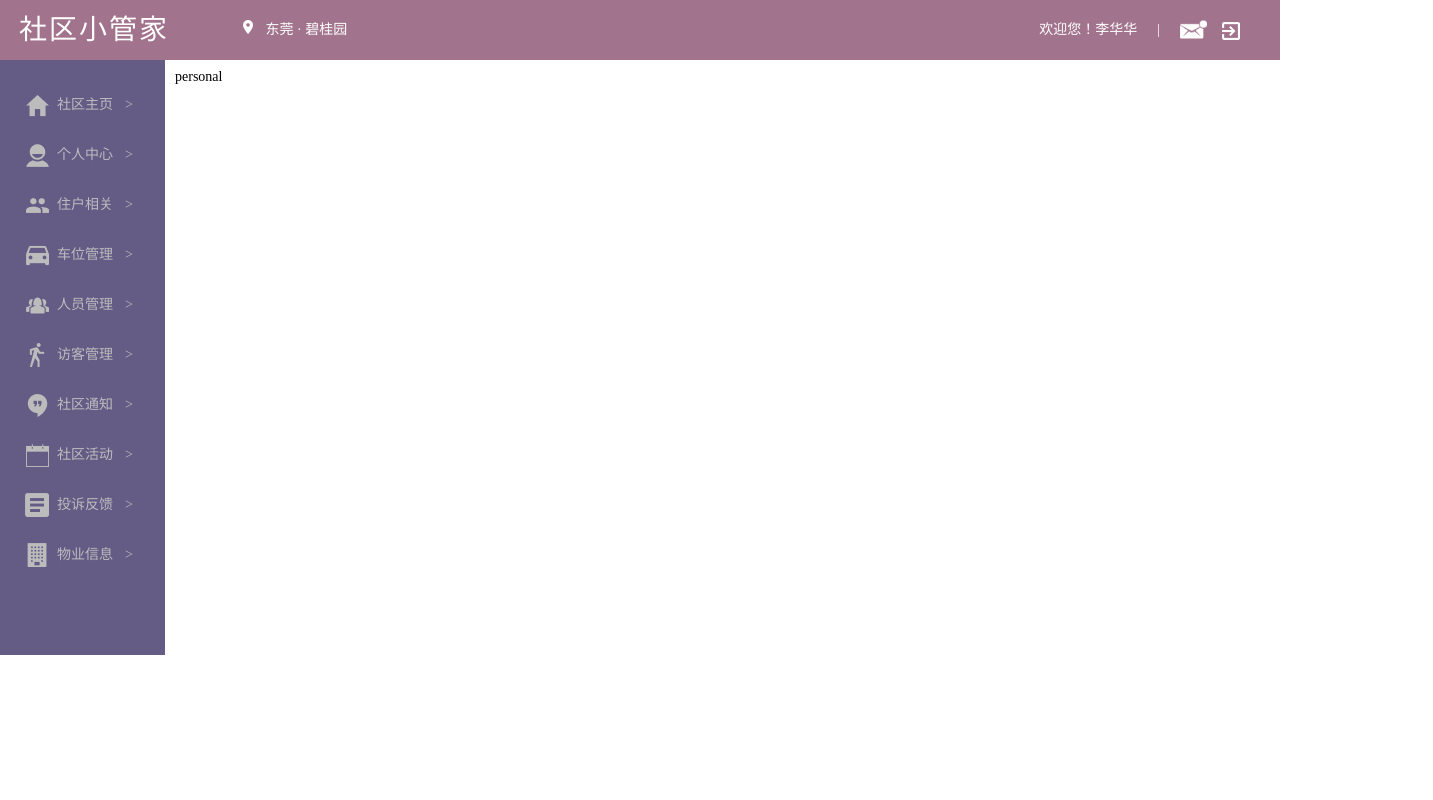
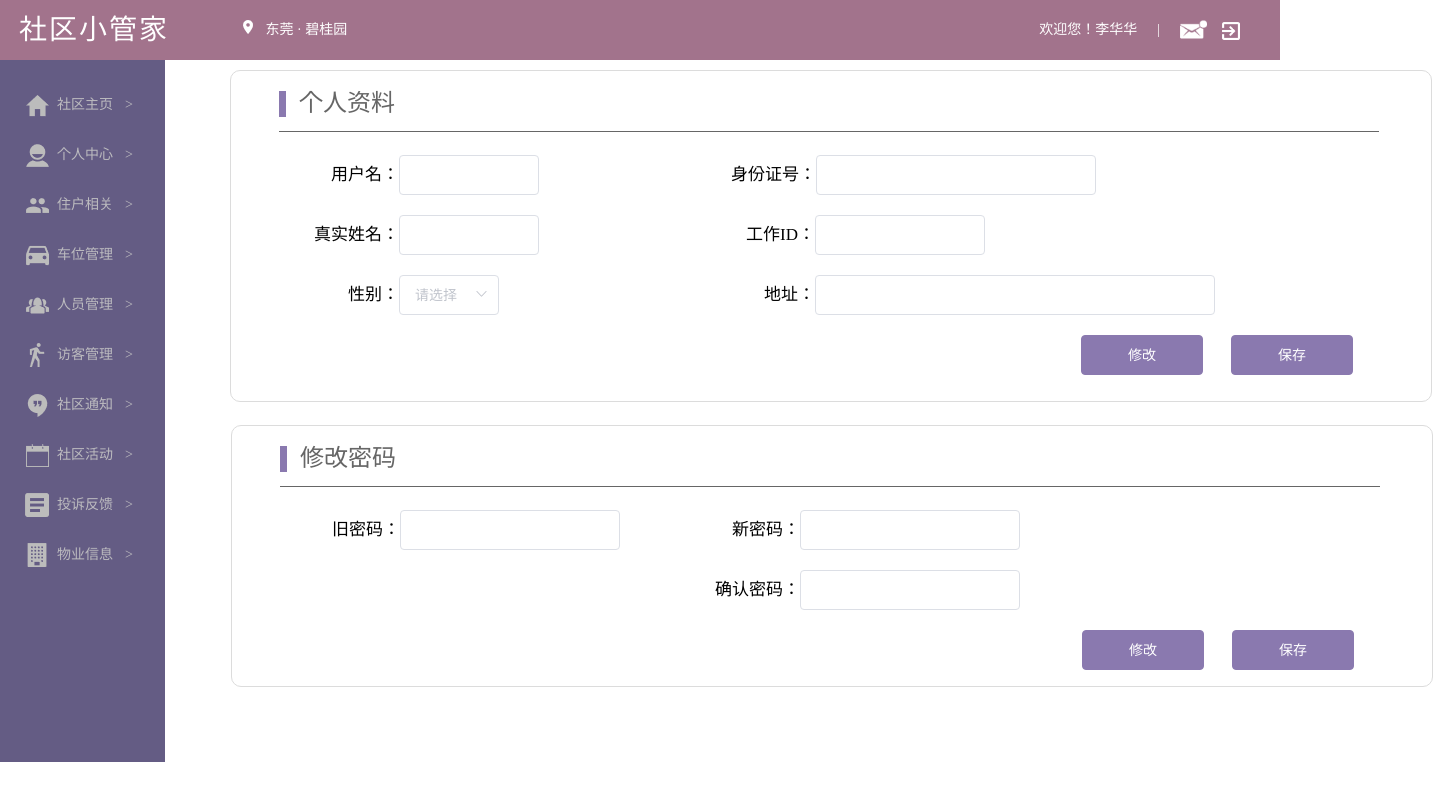
Before and after one commit to WritingCode6/CommunityManagementSystem-frontend, a Vue app: page /index/personal in a window 1280 px wide. Shown: the whole page, 1433 px wide, since content can reach past the window. Built offline with nearby package versions, Linux system fonts and the light colour scheme.

Commit message:
新增个人信息页面
1.密码框无法输入
2.无法渲染到输入框

```diff
--- a/src/views/index.vue
+++ b/src/views/index.vue
@@ -167,8 +167,8 @@ export default {
 }
 .list {
   margin-top: 20px;
-  padding-bottom: 75px;
-  /*padding-bottom: 133%;*/
+  /* padding-bottom: 75px; */
+  padding-bottom: 110%;
 }
 .list span {
   line-height: 50px;
--- a/src/views/personal/personal.vue
+++ b/src/views/personal/personal.vue
@@ -1,18 +1,252 @@
 <template>
   <div id="personal">
-    personal
+    <div id="info">
+      <h3>个人资料</h3>
+      <el-form :model="info" :rules="infoRules" ref="info" class="infoFrom" :show-message="false">
+        <el-form-item prop="userName" class="leftItem userName">
+          <label>用户名：</label>
+          <el-input v-model="info.userName" class="input">{{ userName }}</el-input>
+        </el-form-item>
+        <el-form-item prop="name" class="leftItem name">
+          <label>真实姓名：</label>
+          <el-input v-model="info.name" class="input"></el-input>
+        </el-form-item>
+        <el-form-item prop="sex" class="leftItem sex">
+          <label>性别：</label>
+          <el-select v-model="info.sex" class="select">
+            <el-option label="男" value="man"></el-option>
+            <el-option label="女" value="woman"></el-option>
+          </el-select>
+        </el-form-item>
+        <el-form-item prop="personalId" class="rightItem personalId">
+          <label>身份证号：</label>
+          <el-input v-model="info.personalId" class="input"></el-input>
+        </el-form-item>
+        <el-form-item prop="workId" class="rightItem workId">
+          <label>工作ID：</label>
+          <el-input v-model="info.workId" class="input"></el-input>
+        </el-form-item>
+        <el-form-item prop="location" class="rightItem location">
+          <label>地址：</label>
+          <el-input v-model="info.location" class="input"></el-input>
+        </el-form-item>
+        <el-form-item class="modifyButton">
+          <el-button type="primary" @click="submitForm('info')">修改</el-button>
+        </el-form-item>
+        <el-form-item class="saveButton">
+          <el-button type="primary" @click="submitForm('info')">保存</el-button>
+        </el-form-item>
+      </el-form>
+    </div>
+    <div id="password">
+      <h3>修改密码</h3>
+      <el-form class="passwordForm">
+        <el-form-item class="leftItem old">
+          <label>旧密码：</label>
+          <el-input type="password" class="input" @input="change($event)"></el-input>
+        </el-form-item>
+        <el-form-item class="leftItem new">
+          <label>新密码：</label>
+          <el-input type="password" class="input"></el-input>
+        </el-form-item>
+        <el-form-item class="leftItem again">
+          <label>确认密码：</label>
+          <el-input type="password" class="input"></el-input>
+        </el-form-item>
+        <el-form-item class="modifyButton">
+          <el-button type="primary">修改</el-button>
+        </el-form-item>
+        <el-form-item class="saveButton">
+          <el-button type="primary">保存</el-button>
+        </el-form-item>
+      </el-form>
+    </div>
   </div>
 </template>
 
 <script>
-  export default {
-    name: "personal",
-    data() {
-        return {}
+export default {
+  name:"personal",
+  data() {
+    return {
+      e:'',
+      info: {
+        userName: "",
+        name: "",
+        sex: "",
+        personalId: "",
+        workId: "",
+        location: ""
+      },
+      infoRules: {
+        userName: [
+          { required: true, trigger: "blur" },
+          { min: 3, max: 5, message: "长度在 3 到 5 个字符", trigger: "blur" }
+        ],
+        name: [
+          { required: true, trigger: "blur" },
+          { min: 3, max: 5, message: "长度在 3 到 5 个字符", trigger: "blur" }
+        ],
+        sex: [{ required: true, trigger: "change" }],
+        personalId: [{ required: true, trigger: "blur" }],
+        workId: [{ required: true, trigger: "blur" }],
+        location: [{ required: true, trigger: "blur" }]
+      },
+      userName:"靓仔",
+      name: "李华华",
+      sex: "男",
+      personalId: "441900197609239999",
+      workId: "123443",
+      location: "广东省东莞市大岭山镇教育西路"
+    };
+  },
+  methods: {
+    submitForm(formName) {
+      this.$refs[formName].validate(valid => {
+        if (valid) {
+          alert("submit!");
+        } else {
+          console.log("error submit!!");
+          return false;
+        }
+      });
+    },
+    change(e){
+      this.$forceUpdate()
     }
   }
+};
 </script>
 
 <style scoped>
-
+#personal {
+  margin-top: 10px;
+  width: 1200px;
+  height: 330px;
+  border: 1.2px solid #dcdcdc;
+  position: relative;
+  left: 55px;
+  border-radius: 10px;
+}
+h3 {
+  font-size: 24px;
+  color: #666666;
+  margin-left: 68px;
+  margin-top: 20px;
+}
+h3::before {
+  content: "";
+  width: 7px;
+  height: 26px;
+  background: #8a79af;
+  position: absolute;
+  left: 48px;
+  z-index: 1;
+}
+h3::after {
+  content: "";
+  width: 1100px;
+  height: 0.8px;
+  background: #666666;
+  position: absolute;
+  top: 60px;
+  left: 48px;
+  z-index: 2;
+}
+label {
+  font-size: 17px;
+}
+.leftItem,
+.rightItem {
+  position: absolute;
+}
+.userName {
+  margin-top: 40px;
+  margin-left: 100px;
+}
+.name {
+  margin-top: 100px;
+  margin-left: 83px;
+}
+.sex {
+  margin-top: 160px;
+  margin-left: 117px;
+}
+.personalId {
+  margin-top: 40px;
+  margin-left: 500px;
+}
+.workId {
+  margin-top: 100px;
+  margin-left: 515px;
+}
+.location {
+  margin-top: 160px;
+  margin-left: 533px;
+}
+#personal .saveButton {
+  position: absolute;
+  margin-top: 220px;
+  margin-left: 1000px;
+}
+#personal .modifyButton {
+  position: absolute;
+  margin-top: 220px;
+  margin-left: 850px;
+}
+.el-button--primary {
+  width: 122px;
+  background: #8a79af;
+  border-color: #8a79af;
+}
+.select {
+  width: 100px;
+}
+.input {
+  width: 140px;
+  height: 100px;
+}
+.personalId .input {
+  width: 280px;
+}
+.workId .input {
+  width: 170px;
+}
+.location .input {
+  width: 400px;
+}
+#password {
+  margin-top: 310px;
+  width: 1200px;
+  height: 260px;
+  border: 1.2px solid #dcdcdc;
+  position: relative;
+  left: 0px;
+  border-radius: 10px;
+}
+.old {
+  margin-top: 40px;
+  margin-left: 100px;
+}
+.new {
+  margin-top: 40px;
+  margin-left: 500px;
+}
+.again {
+  margin-top: 100px;
+  margin-left: 483px;
+}
+#password .input {
+  width: 220px;
+}
+#password .saveButton {
+  position: absolute;
+  margin-top: 160px;
+  margin-left: 1000px;
+}
+#password .modifyButton {
+  position: absolute;
+  margin-top: 160px;
+  margin-left: 850px;
+}
 </style>
```
